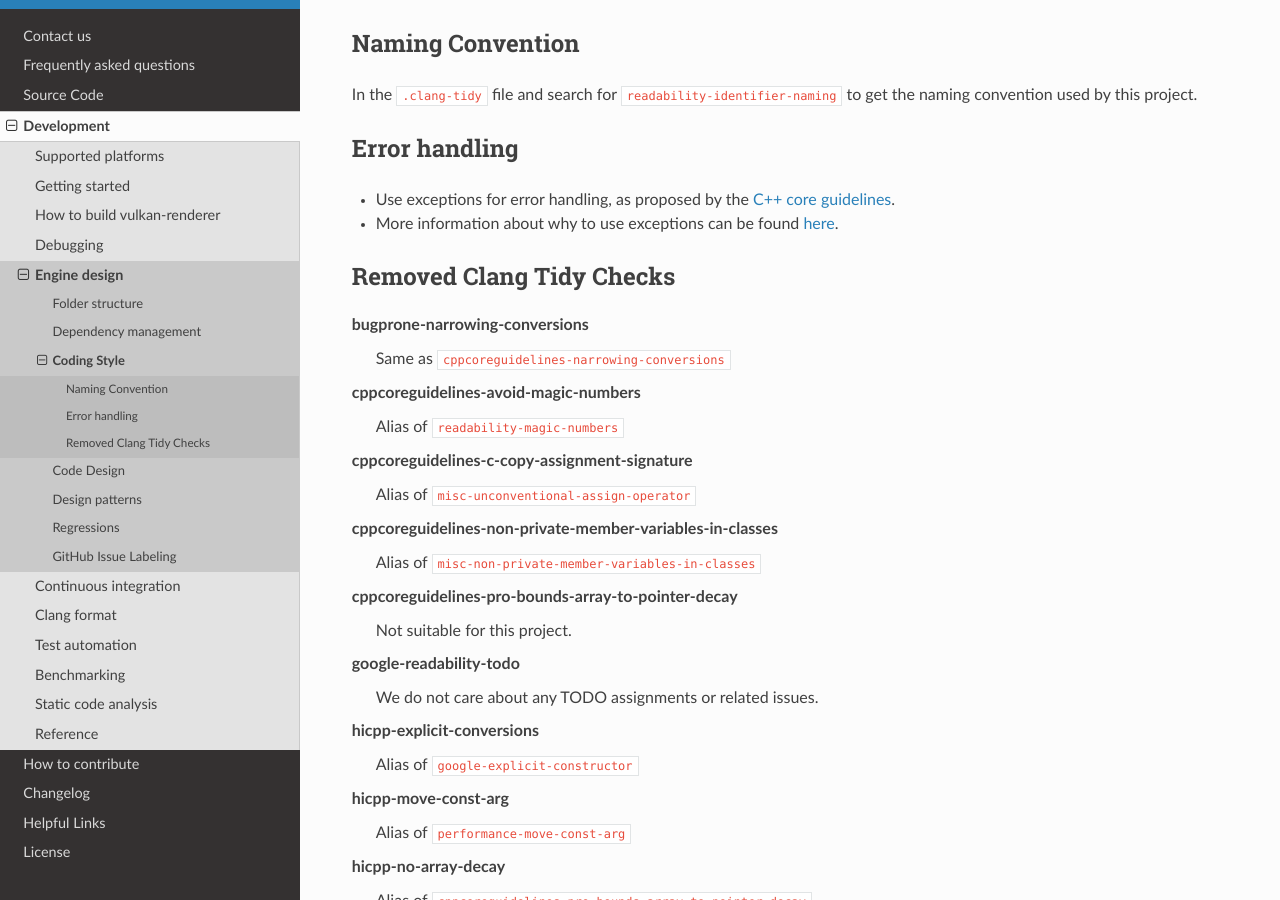
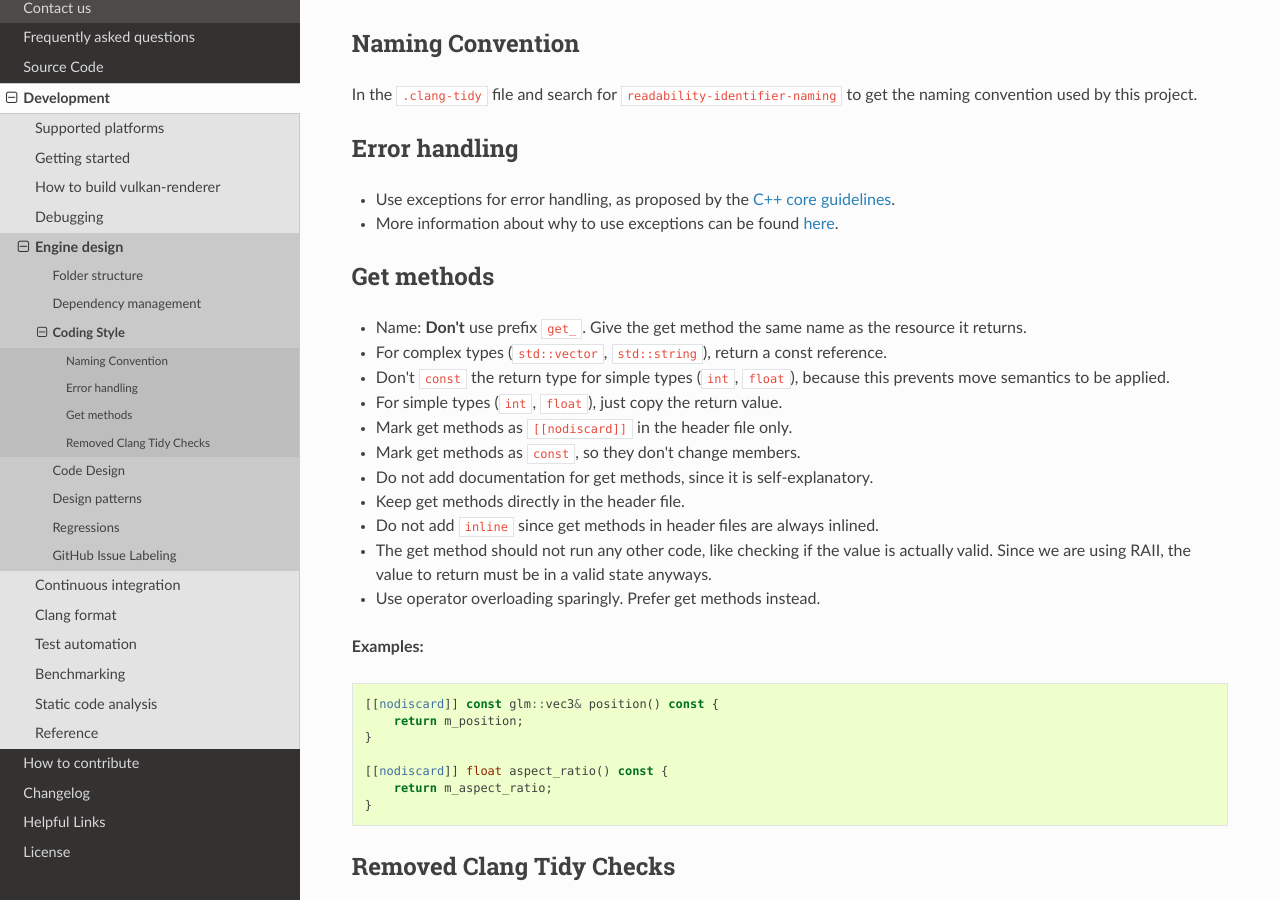
Before and after one commit to inexorgame/vulkan-renderer, a Sphinx documentation site: the page built from documentation/source/development/engine-design/coding-style.rst, in a window 1280 px wide and 900 px high, scrolled down 592 px. Built offline with Sphinx 7.4.7 and the Read the Docs theme 2.0.0, drawn with Linux system fonts in a browser that asks for light colours; pages that are not in the unit, such as notebooks, are missing from menus.

Commit message:
[wiki] Added guideline for get methods.

```diff
--- a/documentation/source/development/engine-design/coding-style.rst
+++ b/documentation/source/development/engine-design/coding-style.rst
@@ -30,6 +30,34 @@ Error handling
 - Use exceptions for error handling, as proposed by the `C++ core guidelines <https://isocpp.github.io/CppCoreGuidelines/CppCoreGuidelines#S-errors>`__.
 - More information about why to use exceptions can be found `here <https://isocpp.org/wiki/faq/exceptions>`__.
 
+Get methods
+-----------
+
+- Name: **Don't** use prefix ``get_``. Give the get method the same name as the resource it returns.
+- For complex types (``std::vector``, ``std::string``), return a const reference.
+- Don't ``const`` the return type for simple types (``int``, ``float``), because this prevents move semantics to be applied.
+- For simple types (``int``, ``float``), just copy the return value.
+- Mark get methods as ``[[nodiscard]]`` in the header file only.
+- Mark get methods as ``const``, so they don't change members.
+- Do not add documentation for get methods, since it is self-explanatory.
+- Keep get methods directly in the header file.
+- Do not add ``inline`` since get methods in header files are always inlined.
+- The get method should not run any other code, like checking if the value is actually valid. Since we are using RAII, the value to return must be in a valid state anyways.
+- Use operator overloading sparingly. Prefer get methods instead.
+
+**Examples:**
+
+.. code-block:: cpp
+
+    [[nodiscard]] const glm::vec3& position() const {
+        return m_position;
+    }
+
+    [[nodiscard]] float aspect_ratio() const {
+        return m_aspect_ratio;
+    }
+
+
 Removed Clang Tidy Checks
 -------------------------
 
```
